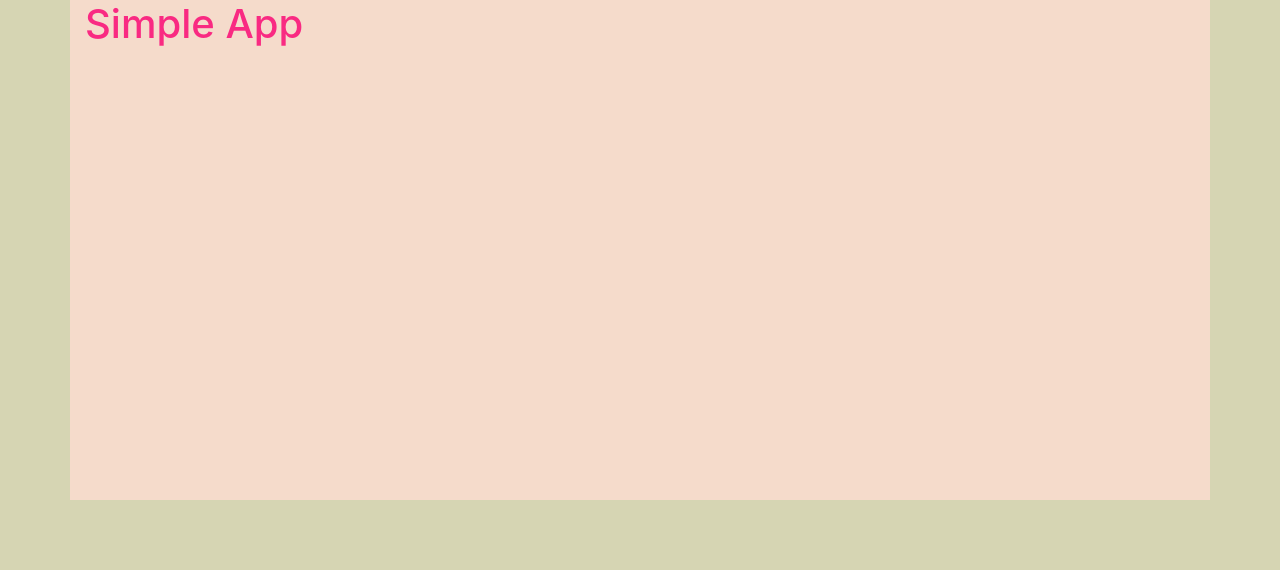
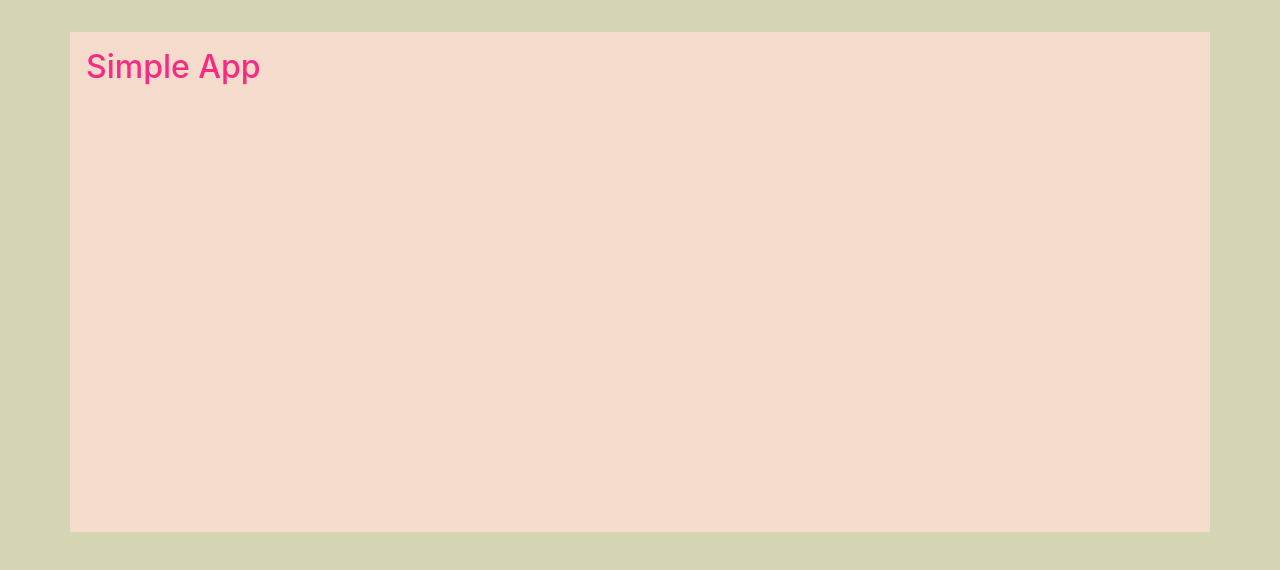
Before and after one commit to GhitaB/simple-app, a plain HTML site: page index.html in a window 1280 px wide. Drawn offline with nearby package versions, Linux system fonts and the light colour scheme.

Commit message:
Custom design: fun with proportions.

```diff
--- a/css/styles.css
+++ b/css/styles.css
@@ -5,7 +5,21 @@
  * #f5dbcb
  * #d6d5b3
  * #7eb77f
+ *
+ * Fun with proportions:
+ * (10 * 1.618, 20 * 1.618 etc. See "golden ratio".)
+ * 16
+ * 32
+ * 48
+ * 64
+ * 80
+ * 97
+ * 113
+ * 129
+ * 145
+ * 161
  * */
+
 body {
   background: #d6d5b3;
 }
@@ -13,8 +27,11 @@ body {
 div#simple-app-container {
   background: #f5dbcb;
   min-height: 500px;
+  margin-top: 32px;
+  padding:  16px;
 }
 
 h1 {
   color: #f92a82;
+  font-size: 32px;
 }
```
